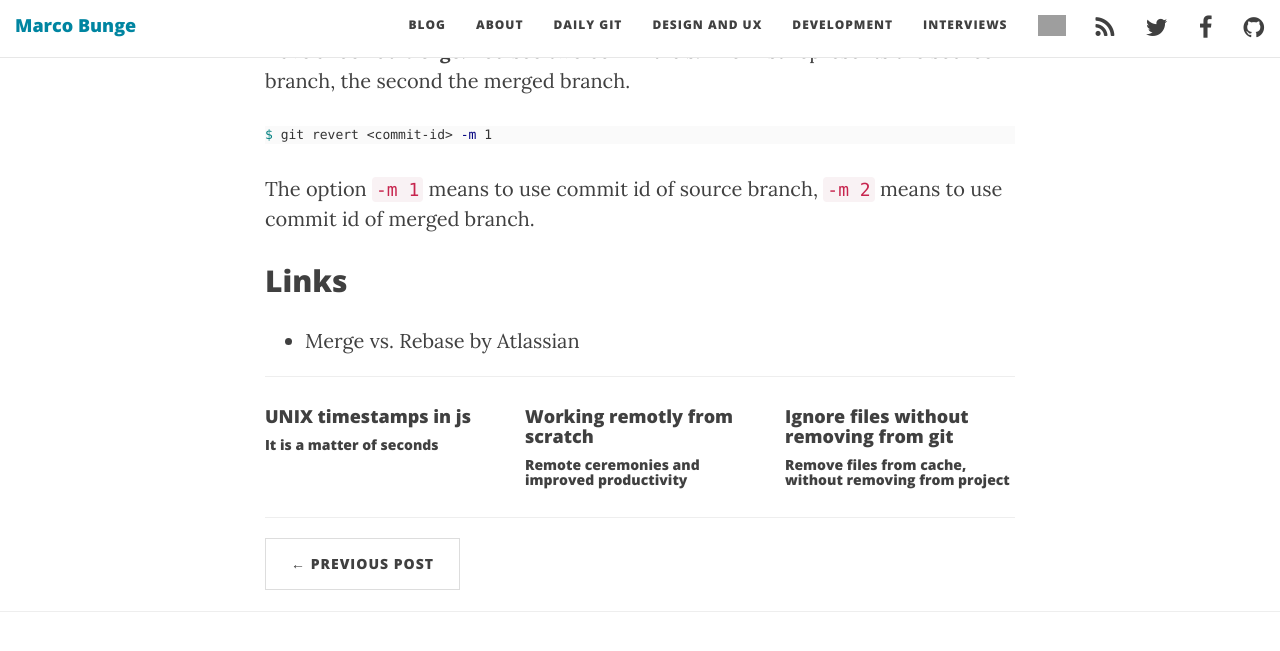
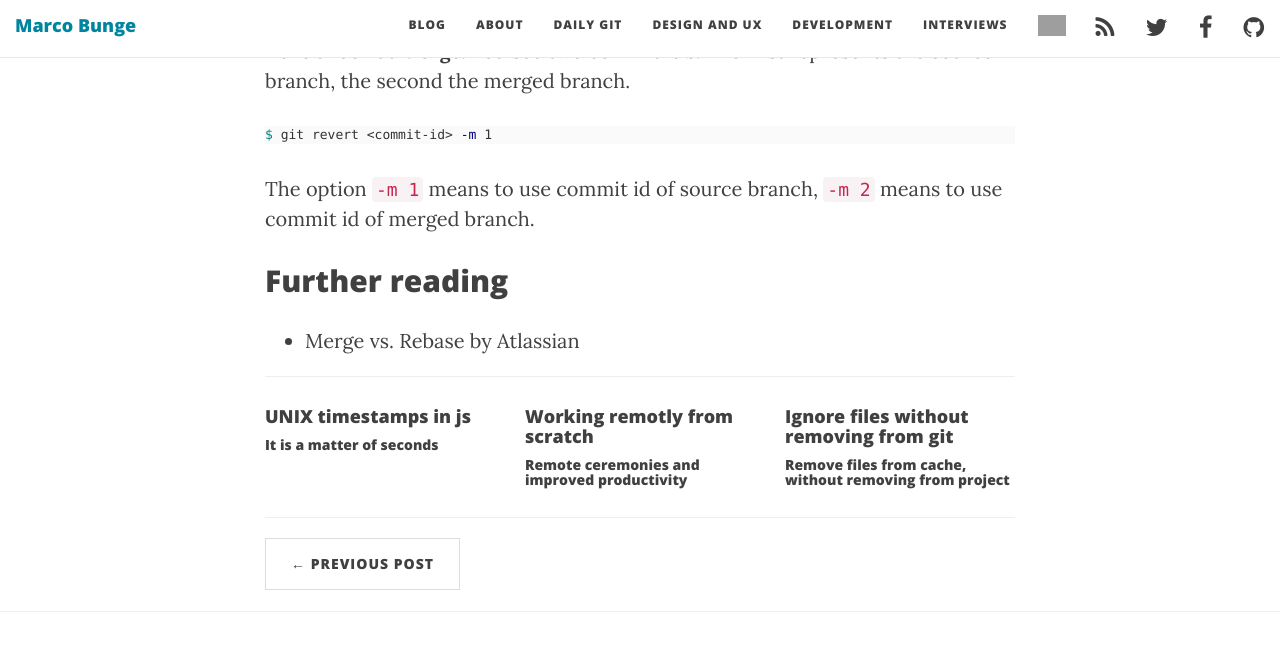
Before and after one commit to mbunge/mbunge.github.io, a Jekyll site: the page built from _posts/2017-04-18-undo-merges.markdown, in a window 1280 px wide and 900 px high, scrolled down 2804 px, cut to the strip 0-700 px from the top of the window. Shown: the top 651 px of the strip. Built offline with Jekyll 4.4.1, drawn with Linux system fonts in a browser that asks for light colours; nearby versions of some CDN libraries; comment, search, counter and statistics services are not loaded; grey boxes are pictures that could not be loaded.

Commit message:
Update 2017-04-18-undo-merges.markdown

```diff
--- a/_posts/2017-04-18-undo-merges.markdown
+++ b/_posts/2017-04-18-undo-merges.markdown
@@ -114,7 +114,7 @@ $ git revert <commit-id> -m 1
 
 The option `-m 1` means to use commit id of source branch, `-m 2` means to use commit id of merged branch.
 
-## Links
+## Further reading
 <span name="links"></span>
 
 - <a href="https://www.atlassian.com/git/tutorials/merging-vs-rebasing" target="_blank">Merge vs. Rebase by Atlassian</a>
```
